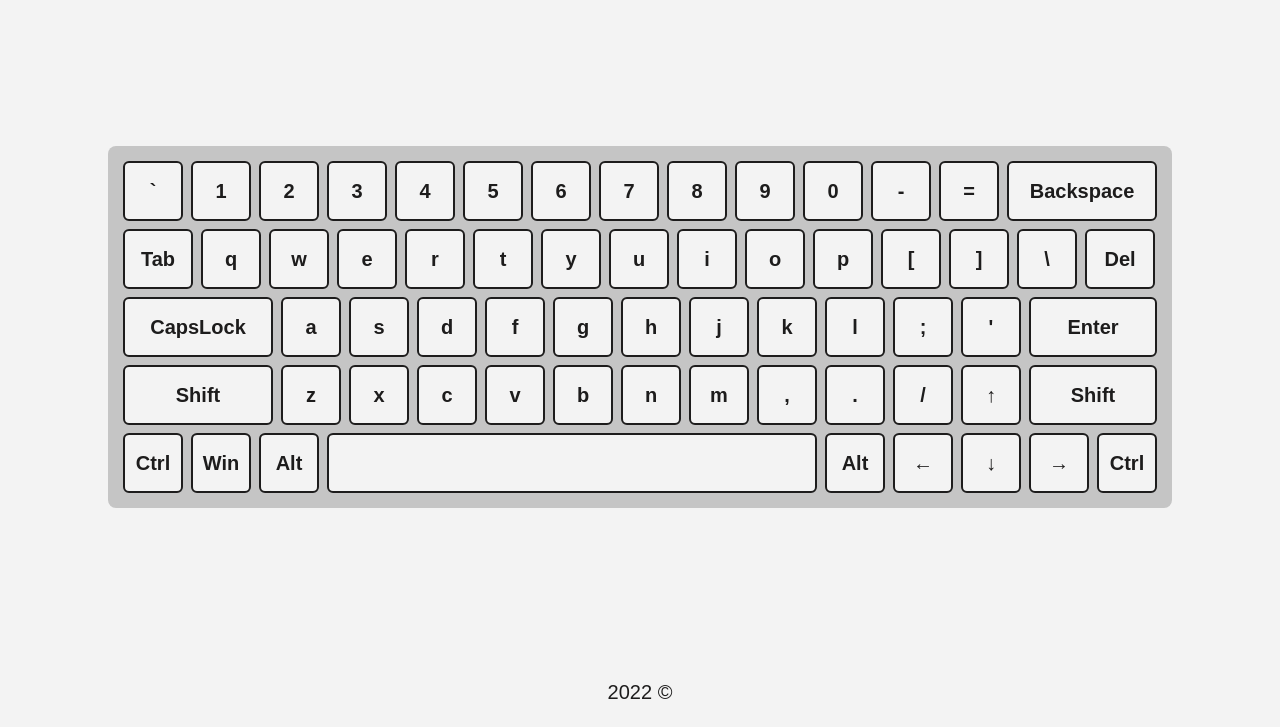
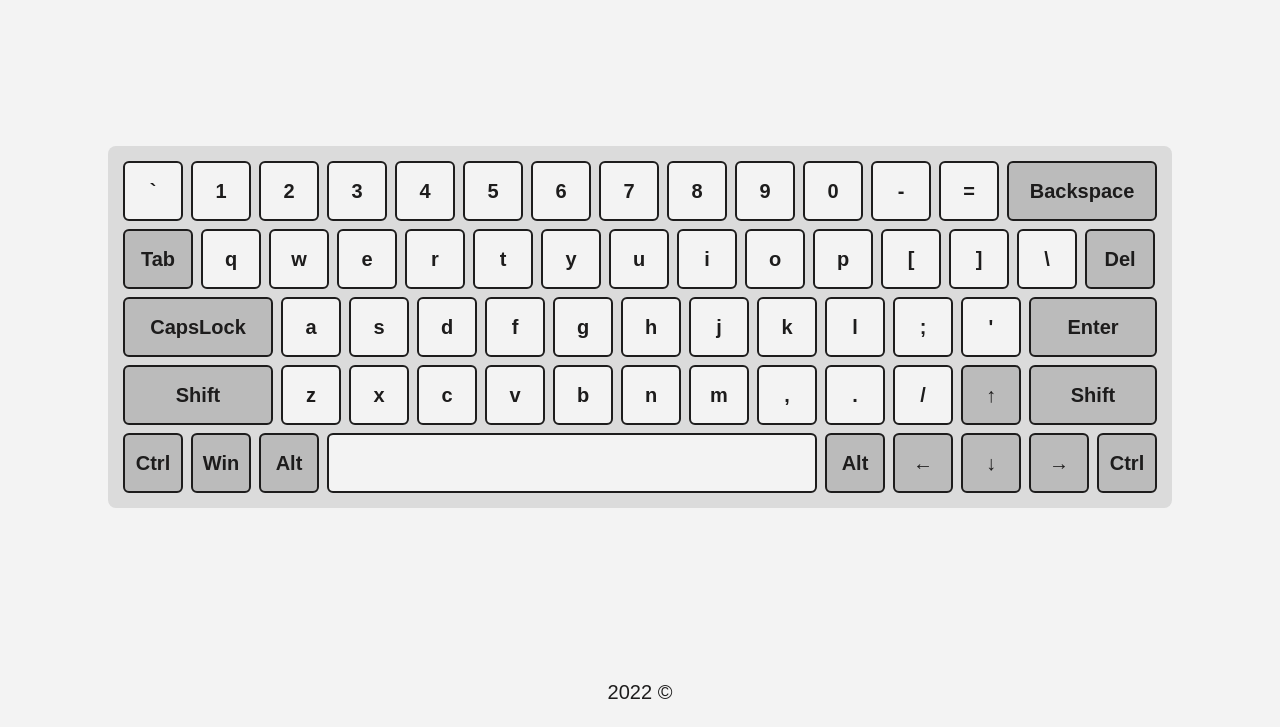
Before and after one commit to m9t3zhn1k/Virtual-Keyboard, a website built with webpack: page src/index.html in a window 1280 px wide. Shown: the part 73-800 px from the top of the page. Built offline with nearby package versions, Linux system fonts and the light colour scheme.

Commit message:
feat: lint code, add interactive to keys, style to spec keys

```diff
--- a/src/application/application.js
+++ b/src/application/application.js
@@ -1,15 +1,17 @@
 import AppHTML from './application.html';
 import '../styles/styles.scss';
-import Keyboard from './components/keyboard/Keyboard';
+import Keyboard from './components/keyboard/Keyboard.js';
 
 export default class Application {
   innerHTML = AppHTML;
+
   constructor() {
     setTimeout(this.addKeyboard, 0);
   }
+
   addKeyboard = () => {
     this.container = document.querySelector('.main > .container');
     const keyboard = new Keyboard().createKeyboard();
     this.container.append(keyboard);
-  }
+  };
 }
--- a/src/application/components/button/Button.js
+++ b/src/application/components/button/Button.js
@@ -1,16 +1,17 @@
-import { codes } from "../keyboard/key_codes";
-import { chars_small_en } from "../keyboard/key_chars_small_en";
+import { keyCodes } from '../keyboard/keyCodes.js';
+import { keyCharsSmallEn } from '../keyboard/keyCharsSmallEn.js';
 
 export default class Button {
   constructor(index) {
     this.index = index;
   }
+
   createButton() {
     const key = document.createElement('div');
     const symbol = document.createElement('span');
-    symbol.innerHTML = `${chars_small_en[this.index]}`;
+    symbol.innerHTML = `${keyCharsSmallEn[this.index]}`;
     key.append(symbol);
-    key.className = `keyboard__key ${codes[this.index]}`;
+    key.className = `keyboard__key ${keyCodes[this.index]}`;
     return key;
   }
 }
--- a/src/application/components/keyboard/Keyboard.js
+++ b/src/application/components/keyboard/Keyboard.js
@@ -1,15 +1,14 @@
-import Button from "../button/Button";
-import { codes } from "./key_codes";
+import Button from '../button/Button.js';
+import { keyCodes } from './keyCodes.js';
 
 export default class Keyboard {
   constructor() {
-    this.createKeyboard();
-  }
-  createKeyboard = () => {
-    const keyboard = document.createElement('div');
-    keyboard.className = 'keyboard keyboard__container';
-    codes.forEach((code, index) => keyboard.append(new Button(index).createButton()));
-    return keyboard;
+    this.keyboard = document.createElement('div');
   }
 
+  createKeyboard = () => {
+    this.keyboard.className = 'keyboard keyboard__container';
+    keyCodes.forEach((code, index) => this.keyboard.append(new Button(index).createButton()));
+    return this.keyboard;
+  };
 }
--- /dev/null
+++ b/src/application/components/keyboard/keyCharsSmallEn.js
@@ -0,0 +1,3 @@
+const keyCharsSmallEn = ['`', '1', '2', '3', '4', '5', '6', '7', '8', '9', '0', '-', '=', 'Backspace', 'Tab', 'q', 'w', 'e', 'r', 't', 'y', 'u', 'i', 'o', 'p', '[', ']', '\\', 'Del', 'CapsLock', 'a', 's', 'd', 'f', 'g', 'h', 'j', 'k', 'l', ';', '\'', 'Enter', 'Shift', 'z', 'x', 'c', 'v', 'b', 'n', 'm', ',', '.', '/', '&uarr;', 'Shift', 'Ctrl', 'Win', 'Alt', '', 'Alt', '&larr;', '&darr;', '&rarr;', 'Ctrl'];
+
+export { keyCharsSmallEn };
--- /dev/null
+++ b/src/application/components/keyboard/keyCodes.js
@@ -0,0 +1,3 @@
+const keyCodes = ['Backquote', 'Digit1', 'Digit2', 'Digit3', 'Digit4', 'Digit5', 'Digit6', 'Digit7', 'Digit8', 'Digit9', 'Digit0', 'Minus', 'Equal', 'Backspace', 'Tab', 'KeyQ', 'KeyW', 'KeyE', 'KeyR', 'KeyT', 'KeyY', 'KeyU', 'KeyI', 'KeyO', 'KeyP', 'BracketLeft', 'BracketRight', 'Backslash', 'Delete', 'CapsLock', 'KeyA', 'KeyS', 'KeyD', 'KeyF', 'KeyG', 'KeyH', 'KeyJ', 'KeyK', 'KeyL', 'Semicolon', 'Quote', 'Enter', 'ShiftLeft', 'KeyZ', 'KeyX', 'KeyC', 'KeyV', 'KeyB', 'KeyN', 'KeyM', 'Comma', 'Period', 'Slash', 'ArrowUp', 'ShiftRight', 'ControlLeft', 'MetaLeft', 'AltLeft', 'Space', 'AltRight', 'ArrowLeft', 'ArrowDown', 'ArrowRight', 'ControlRight'];
+
+export { keyCodes };
--- a/src/application/components/keyboard/key_chars_small_en.js
+++ /dev/null
@@ -1,3 +0,0 @@
-const chars_small_en = ['`', '1', '2', '3', '4', '5', '6', '7', '8', '9', '0', '-', '=', 'Backspace', 'Tab', 'q', 'w', 'e', 'r', 't', 'y', 'u', 'i', 'o', 'p', '[', ']', '\\', 'Del', 'CapsLock', 'a', 's', 'd', 'f', 'g', 'h', 'j', 'k', 'l', ';', '\'', 'Enter', 'Shift', 'z', 'x', 'c', 'v', 'b', 'n', 'm', ',', '.', '/', '&uarr;','Shift', 'Ctrl', 'Win', 'Alt', '', 'Alt', '&larr;', '&darr;', '&rarr;', 'Ctrl'];
-
-export { chars_small_en }
--- a/src/application/components/keyboard/key_codes.js
+++ /dev/null
@@ -1,3 +0,0 @@
-const codes = ['Backquote', 'Digit1', 'Digit2', 'Digit3', 'Digit4', 'Digit5', 'Digit6', 'Digit7', 'Digit8', 'Digit9', 'Digit0', 'Minus', 'Equal', 'Backspace', 'Tab', 'KeyQ', 'KeyW', 'KeyE', 'KeyR', 'KeyT', 'KeyY', 'KeyU', 'KeyI', 'KeyO', 'KeyP', 'BracketLeft', 'BracketRight', 'Backslash', 'Delete', 'CapsLock', 'KeyA', 'KeyS', 'KeyD', 'KeyF', 'KeyG', 'KeyH', 'KeyJ', 'KeyK', 'KeyL', 'Semicolon', 'Quote', 'Enter', 'ShiftLeft', 'KeyZ', 'KeyX', 'KeyC', 'KeyV', 'KeyB', 'KeyN', 'KeyM', 'Comma', 'Period', 'Slash', 'ArrowUp','ShiftRight', 'ControlLeft', 'MetaLeft', 'AltLeft', 'Space', 'AltRight', 'ArrowLeft', 'ArrowDown', 'ArrowRight', 'ControlRight'];
-
-export { codes }
--- a/src/index.js
+++ b/src/index.js
@@ -1,4 +1,4 @@
-import Application from "./application/application";
+import Application from './application/application.js';
 
 const root = document.getElementById('root');
 
--- a/src/styles/button.scss
+++ b/src/styles/button.scss
@@ -9,6 +9,7 @@
   cursor: pointer;
   padding: 10px 5px;
   border: 2px solid $main-dark;
+  transition: all 0.15s;
   & > span {
     font-size: 20px;
     line-height: 36px;
@@ -27,4 +28,11 @@
   &.Space {
     width: 490px;
   }
+  &.Backspace, &.CapsLock, &.ShiftLeft, &.Tab, &.Delete, &.Enter, &.ArrowUp, &.ShiftRight, &.ControlLeft, &.MetaLeft, &.AltLeft, &.AltRight, &.ArrowLeft, &.ArrowDown, &.ArrowRight, &.ControlRight {
+    background-color: $main-light-spec;
+  }
+  &:hover {
+    background-color: $white;
+    border: 2px solid $white;
+  }
 }
--- a/src/styles/palette.scss
+++ b/src/styles/palette.scss
@@ -1,3 +1,5 @@
 $main-dark: #1d1c1c;
 $main-light: #f3f3f3;
-$keyboard: #c5c5c5;
+$main-light-spec: #bbbbbb;
+$keyboard: #dbdbdb;
+$white: #ffffff;
```
Also changed, not shown: 1 other file.
